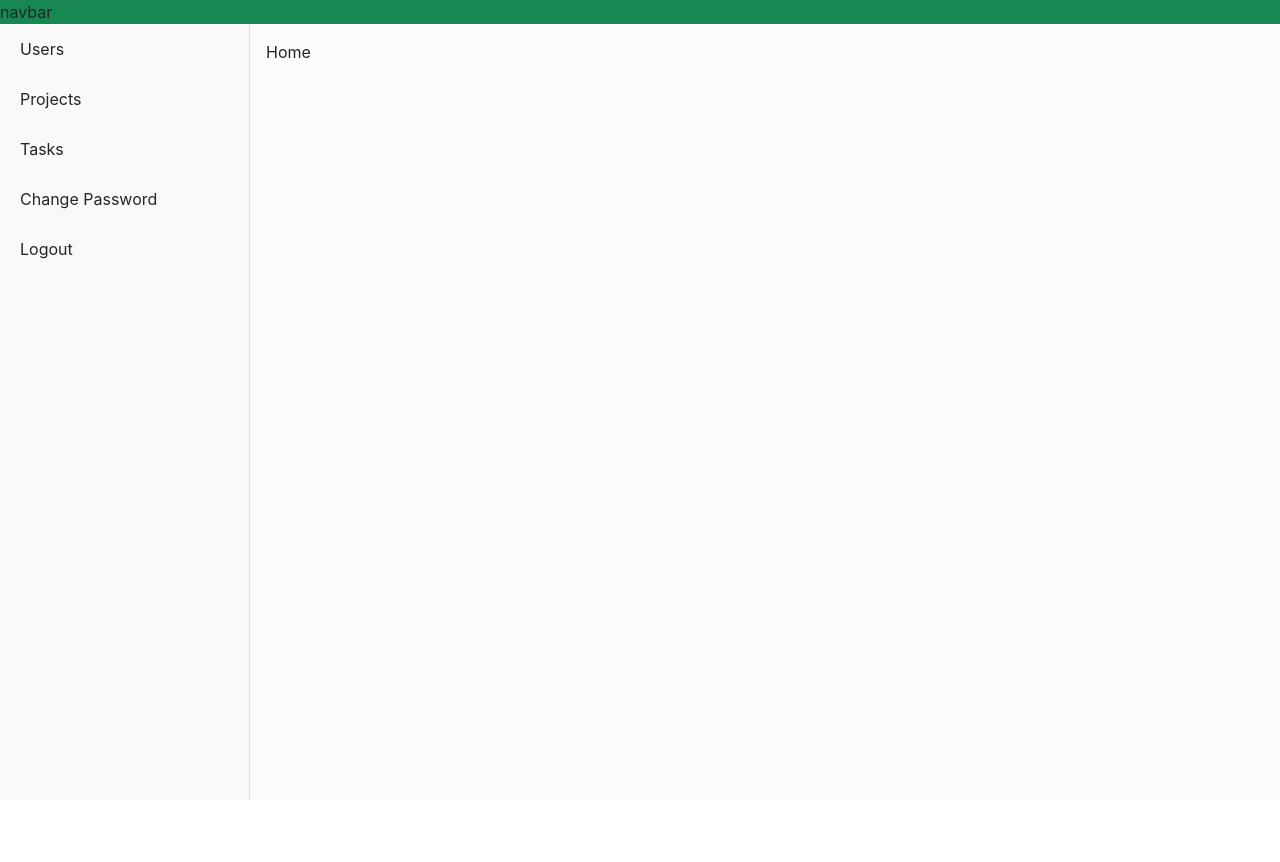
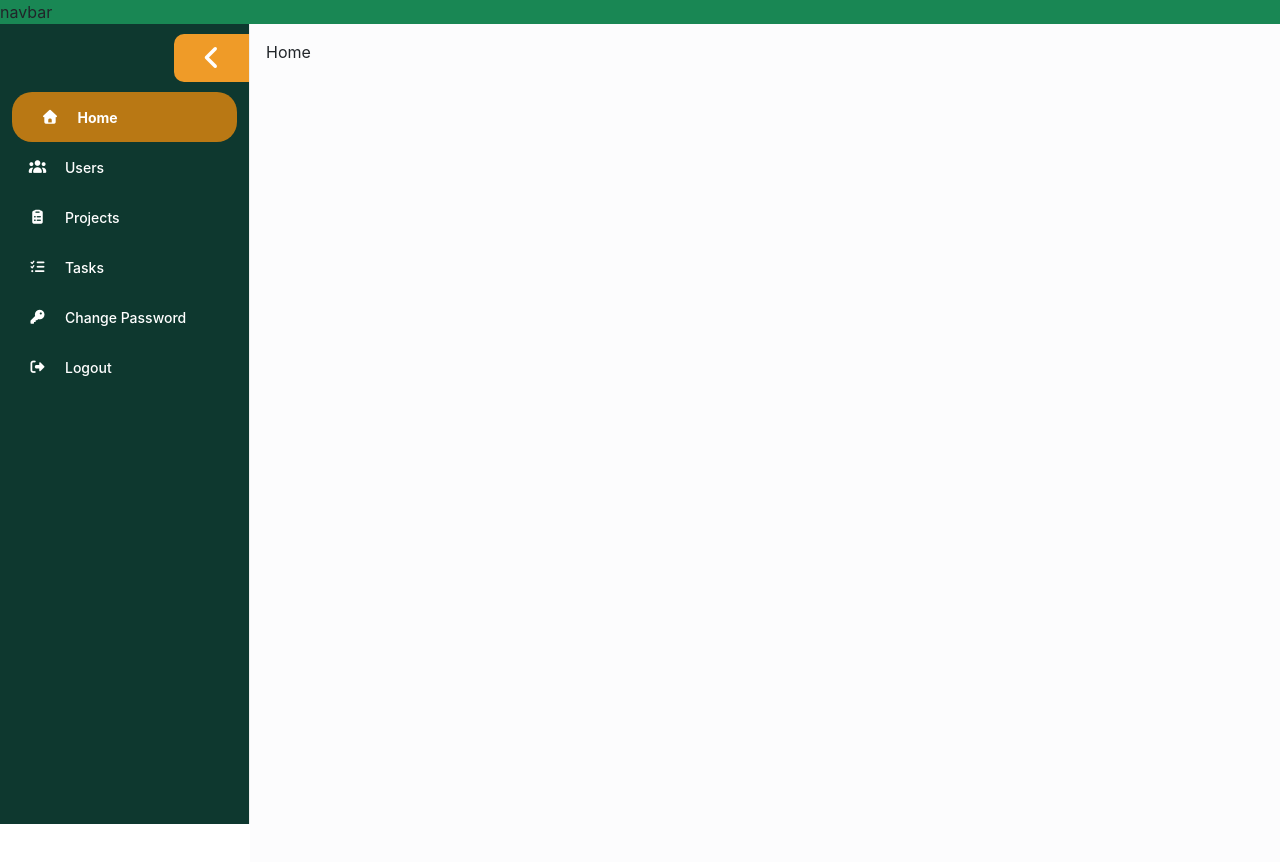
Before and after one commit to Safa-Mohammed/PMS-JSB-REACT-TEAM3, a React (Vite) app: page /dashboard in a window 1280 px wide. Shown: the top 862 px of the page. Before the commit the page ends 800 px from the top, so only its background shows below. Built offline with nearby package versions, Linux system fonts and the light colour scheme; sample sign-in values are in the browser's storage.

Commit message:
modify code sidebar

```diff
--- a/src/modules/shared/components/sideBar/sideBar.tsx
+++ b/src/modules/shared/components/sideBar/sideBar.tsx
@@ -1,30 +1,82 @@
-import { Sidebar as ProSidebar, Menu, MenuItem } from 'react-pro-sidebar';
-import { useNavigate } from "react-router-dom";
-import { useAuthContext } from "../../../../context/AuthContext"; // import your context
+import { Sidebar as ProSidebar, Menu, MenuItem } from "react-pro-sidebar";
+import { useNavigate, useLocation } from "react-router-dom";
+import { useAuthContext } from "../../../../context/AuthContext";
+import { useState } from "react";
+import styles from './sidebar.module.css';
 
-type SidebarProps = {
-  className?: string;
-};
-
-export default function Sidebar({ className }: SidebarProps) {
-    const navigate = useNavigate();
-    const { logout } = useAuthContext(); // get logout function from context
+export default function Sidebar() {
+  const navigate = useNavigate();
+  const location = useLocation();
+  const { logout } = useAuthContext();
+  const [isCollapsed, setIsCollapsed] = useState(false);
 
   const handleLogout = () => {
-    logout();           // remove token and clear user data
-    navigate("/login"); // redirect to login page
+    logout();
+    navigate("/login");
   };
 
+  const ToggleCollapse = () => {
+    setIsCollapsed(!isCollapsed);
+  };
+
+  const isActive = (path: string) => location.pathname === path;
+
   return (
-    <ProSidebar className={className}>
-      <Menu>
-        <MenuItem onClick={() => navigate("/dashboard/users-list")}>Users</MenuItem>
-        <MenuItem onClick={() => navigate("/dashboard/projects-list")}>Projects</MenuItem>
-                <MenuItem onClick={() => navigate("/dashboard/tasks-list")}>Tasks</MenuItem>
+    <div className={styles.sidebarContainer}>
+      <ProSidebar collapsed={isCollapsed}>
+        <Menu>
+          <div className={styles.iconSidebar} onClick={ToggleCollapse}>
+            <i className="fa fa-angle-left fs-3"></i>
+          </div>
 
-        <MenuItem onClick={() => navigate("/change-password")}>Change Password</MenuItem>
-        <MenuItem onClick={handleLogout}>Logout</MenuItem>
-      </Menu>
-    </ProSidebar>
+          <MenuItem
+            icon={<i className="fa fa-home"></i>}
+            onClick={() => navigate("/dashboard")}
+            active={isActive("/dashboard")}
+          >
+            Home
+          </MenuItem>
+
+          <MenuItem
+            icon={<i className="fa fa-users"></i>}
+            onClick={() => navigate("/dashboard/users-list")}
+            active={isActive("/dashboard/users-list")}
+          >
+            Users
+          </MenuItem>
+
+          <MenuItem
+            icon={<i className="fa fa-clipboard-list"></i>}
+            onClick={() => navigate("/dashboard/projects-list")}
+            active={isActive("/dashboard/projects-list")}
+          >
+            Projects
+          </MenuItem>
+
+          <MenuItem
+            icon={<i className="fa fa-tasks"></i>}
+            onClick={() => navigate("/dashboard/tasks-list")}
+            active={isActive("/dashboard/tasks-list")}
+          >
+            Tasks
+          </MenuItem>
+
+          <MenuItem
+            icon={<i className="fa fa-key"></i>}
+            onClick={() => navigate("/change-password")}
+            active={isActive("/change-password")}
+          >
+            Change Password
+          </MenuItem>
+
+          <MenuItem
+            icon={<i className="fa fa-sign-out-alt"></i>}
+            onClick={handleLogout}
+          >
+            Logout
+          </MenuItem>
+        </Menu>
+      </ProSidebar>
+    </div>
   );
 }
--- /dev/null
+++ b/src/modules/shared/components/sideBar/sidebar.module.css
@@ -0,0 +1,45 @@
+/* Use :global() to style react-pro-sidebar classes because CSS modules
+scope class names locally; without it, hover/active styles on the library’s sidebar won’t work.
+ */
+.sidebarContainer {
+  height: 120vh !important;
+}
+
+/* Target ProSidebar internal classes globally */
+:global(.ps-sidebar-container) {
+  background-color: #0E382F !important;
+  color: white;
+  font-weight: 500;
+  font-size: 14px;
+  height: 100vh !important;
+  position: fixed;
+}
+
+:global(.ps-menu-button:hover) {
+  background-color: #EF9B284D !important;
+  width: 90%;
+  margin: auto;
+  border-radius: 20px;
+}
+
+:global(.ps-menu-button.ps-active) {
+  background-color: #d08010e1 !important;
+  color: #fff !important;
+  font-weight: 700;
+  width: 90%;
+  margin: auto;
+  border-radius: 20px;
+}
+
+/* Move toggle icon to the right side */
+.iconSidebar {
+  background: #EF9B28;
+  border-radius: 10px  0px  0px 10px; /* round corners on right */
+  padding: 10px;
+  width: 30%;
+  margin: 10px 0 10px auto; /* auto left margin pushes it to the right */
+  display: flex;
+  align-items: center;
+  justify-content: center;
+  cursor: pointer;
+}
--- a/src/utils/urls.tsx
+++ b/src/utils/urls.tsx
@@ -6,6 +6,7 @@ export let axiosinstant= axios.create({
 baseURL:BASEURL,
 
 })
+
 
 //EMPLOYES URLS
 export const EMPLOYEIES_URL={
```
Also changed, not shown: src/App.css (+30 -0 lines).
